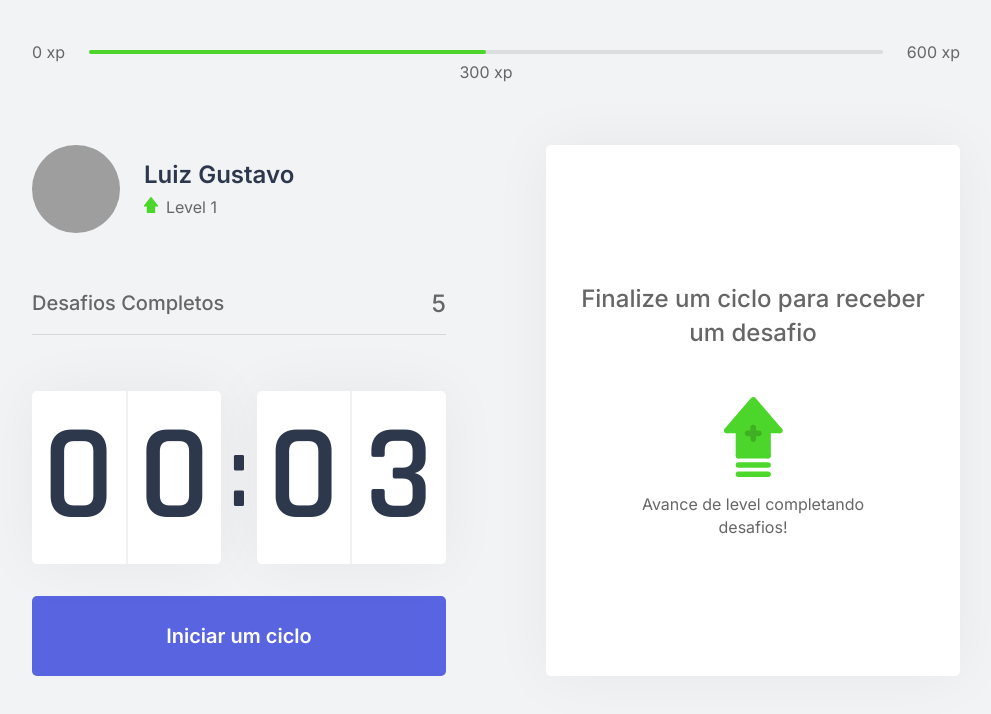
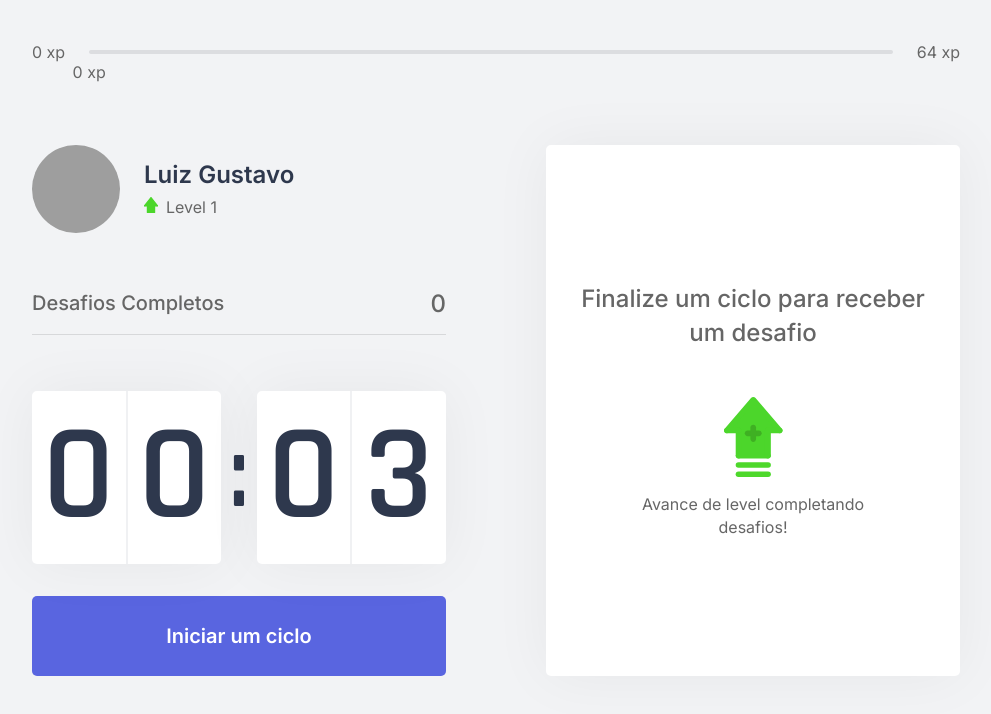
Before and after one commit to iamtheluiz/move.it, a Next.js app: page / in a window 1280 px wide. Shown: the top 714 px of the page, without its empty margins (144-1135 px from the left). Built offline with nearby package versions, Linux system fonts and the light colour scheme; grey boxes are pictures that could not be loaded.

Commit message:
feat: dynamic level bar

```diff
--- a/src/components/ChallengeBox.tsx
+++ b/src/components/ChallengeBox.tsx
@@ -3,7 +3,7 @@
 import styles from '../styles/components/ChallengeBox.module.css';
 
 export function ChallengeBox() {
-  const { activeChallenge } = useContext(ChallengesContext);
+  const { activeChallenge, resetChallenge } = useContext(ChallengesContext);
 
   return (
     <div className={styles.challengeBoxContainer}>
@@ -19,6 +19,7 @@
             <button
               type="button"
               className={styles.challengeFailedButton}
+              onClick={resetChallenge}
             >
               Falhei
             </button>
--- a/src/components/CompletedChallenges.tsx
+++ b/src/components/CompletedChallenges.tsx
@@ -1,10 +1,14 @@
+import { useContext } from 'react';
+import { ChallengesContext } from '../contexts/ChallengesContext';
 import styles from '../styles/components/CompletedChallenges.module.css';
 
 export function CompletedChallenges() {
+  const { challengesCompleted } = useContext(ChallengesContext);
+
   return (
     <div className={styles.completedChallengesContainer}>
       <span>Desafios Completos</span>
-      <span>5</span>
+      <span>{challengesCompleted}</span>
     </div>
   )
 }
--- a/src/components/ExperienceBar.tsx
+++ b/src/components/ExperienceBar.tsx
@@ -1,14 +1,20 @@
+import { useContext } from 'react';
+import { ChallengesContext } from '../contexts/ChallengesContext';
 import styles from '../styles/components/ExperienceBar.module.css';
 
 export function ExperienceBar() {
+  const { currentExperience, experienceToNextLevel } = useContext(ChallengesContext);
+
+  const percentToNextLevel = Math.round(currentExperience * 100 / experienceToNextLevel);
+
   return (
     <header className={styles.experienceBar}>
       <span>0 xp</span>
       <div>
-        <div style={{ width: '50%' }}></div>
-        <span className={styles.currentExperience} style={{ left: '50%' }}>300 xp</span>
+        <div style={{ width: `${percentToNextLevel}%` }}></div>
+        <span className={styles.currentExperience} style={{ left: `${percentToNextLevel}%` }}>{currentExperience} xp</span>
       </div>
-      <span>600 xp</span>
+      <span>{experienceToNextLevel} xp</span>
     </header>
   )
 }
--- a/src/contexts/ChallengesContext.tsx
+++ b/src/contexts/ChallengesContext.tsx
@@ -9,11 +9,13 @@
 
 interface ChallengesContextData {
   level: number;
-  levelUp: () => void;
   currentExperience: number;
+  experienceToNextLevel: number;
   challengesCompleted: number;
   activeChallenge: Challenge;
+  levelUp: () => void;
   startNewChallenge: () => void;
+  resetChallenge: () => void;
 }
 
 interface ChallengesProviderProps {
@@ -24,10 +26,12 @@
 
 export function ChallengesProvider({ children }: ChallengesProviderProps) {
   const [level, setLevel] = useState(1);
-  const [currentExperience, setCurrentExperience] = useState(1);
+  const [currentExperience, setCurrentExperience] = useState(0);
   const [challengesCompleted, setChallengesCompleted] = useState(0);
 
   const [activeChallenge, setActiveChallenge] = useState(null);
+
+  const experienceToNextLevel = Math.pow((level + 1) * 4, 2)
 
   function levelUp() {
     setLevel(level + 1);
@@ -40,14 +44,20 @@
     setActiveChallenge(challenge);
   }
 
+  function resetChallenge() {
+    setActiveChallenge(null);
+  }
+
   return (
     <ChallengesContext.Provider value={{
       level,
-      levelUp,
       currentExperience,
       challengesCompleted,
+      activeChallenge,
+      levelUp,
       startNewChallenge,
-      activeChallenge
+      resetChallenge,
+      experienceToNextLevel
     }}>
       {children}
     </ChallengesContext.Provider>
```
